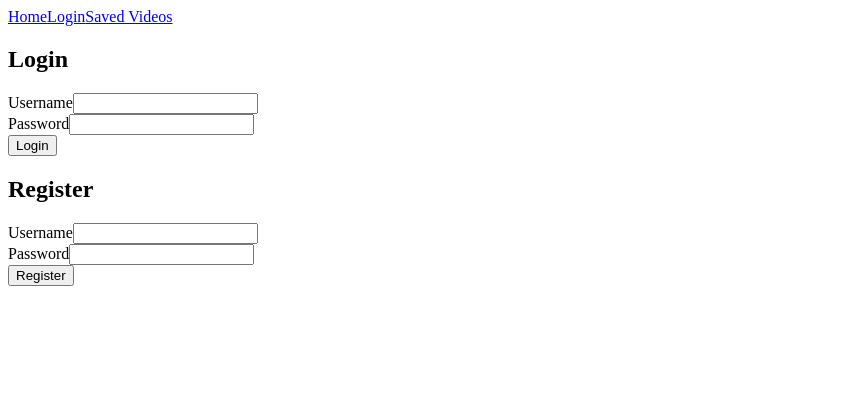
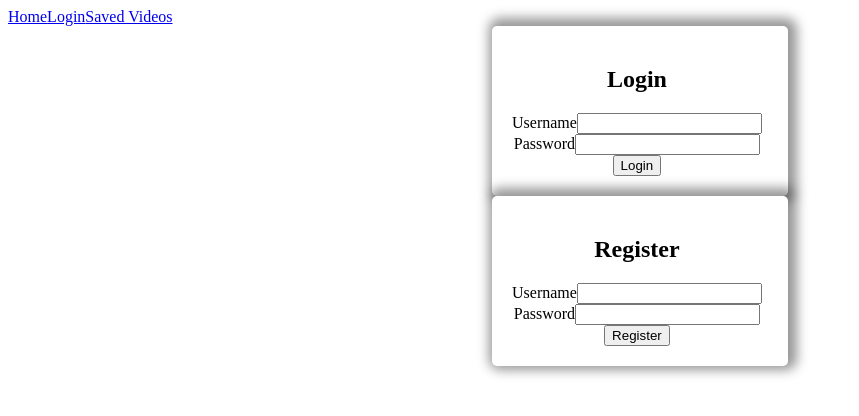
Before and after one commit to samkim777/Youcook, a React (Create React App) app in the folder client/: page /auth in a window 1280 px wide. Shown: the top 416 px of the page, without its empty margins (0-859 px from the left). Built offline with nearby package versions, Linux system fonts and the light colour scheme.

Commit message:
Added some css

```diff
--- a/client/src/App.css
+++ b/client/src/App.css
@@ -1,28 +1,21 @@
-.App {
-  text-align: center;
+.auth-container {
+  display: flex;
+  flex-direction: row;
+  padding: 20px;
+  background-color: white;
+  border-radius: 5px;
+  box-shadow: 3px -2px 12px 6px rgba(0,0,0,0.41);
+  margin: auto;
+  width: 20vw;
+  text-align:center;
 }
 
-.App-logo {
-  height: 40vmin;
-  pointer-events: none;
+.usertext {
+
 }
 
-@media (prefers-reduced-motion: no-preference) {
-  .App-logo {
-    animation: App-logo-spin infinite 20s linear;
-  }
-}
 
-.App-header {
-  background-color: #282c34;
-  min-height: 100vh;
-  display: flex;
-  flex-direction: column;
-  align-items: center;
-  justify-content: center;
-  font-size: calc(10px + 2vmin);
-  color: white;
-}
+
 
 .iframe {
   border:1px;
--- a/client/src/pages/auth.js
+++ b/client/src/pages/auth.js
@@ -14,7 +14,6 @@ export const Auth = () => {
 const Login = () => {
     const [username, setusername] = useState("")
     const [password, setpassword] = useState("")
-    // const [_, setCookies] = useCookies(["access_token"])
     const navigate = useNavigate()
     const onSubmit = async (event) => {
         event.preventDefault();
@@ -22,7 +21,6 @@ const Login = () => {
             const response = await axios.post("http://localhost:3001/auth/login", {
                 username, password
             })
-            // setCookies("access_token", response.data.token);
             // Store user ID to local storage
             window.localStorage.setItem("userID", response.data.userID);
             // Navigate to homepage
@@ -58,7 +56,7 @@ const Form = ({ username, setusername, password, setpassword, label, onSubmit })
         <form onSubmit={onSubmit}>
             <h2> {label}</h2>
             <div className="form-group">
-                <label htmlFor="username">Username</label>
+                <label className = "usertext" htmlFor="username">Username</label>
                 <input type="text" id="username" value={username} onChange={(event) => { setusername(event.target.value) }}></input>
             </div>
             <div className="form-group">
--- a/client/src/pages/home.js
+++ b/client/src/pages/home.js
@@ -49,6 +49,7 @@ export const Home = () => {
                 </label>
                 <button type="submit">Submit</button>
                 <Youtubeplayer videoIds={videos} />
+
             </form>
         </div>
     );
```
